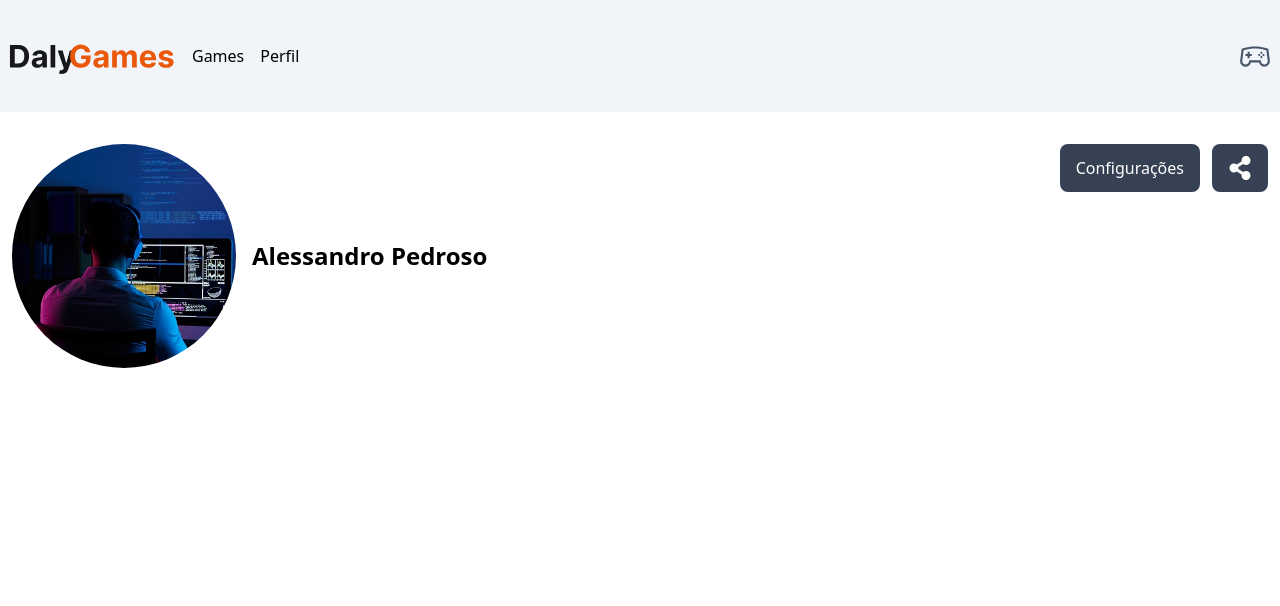
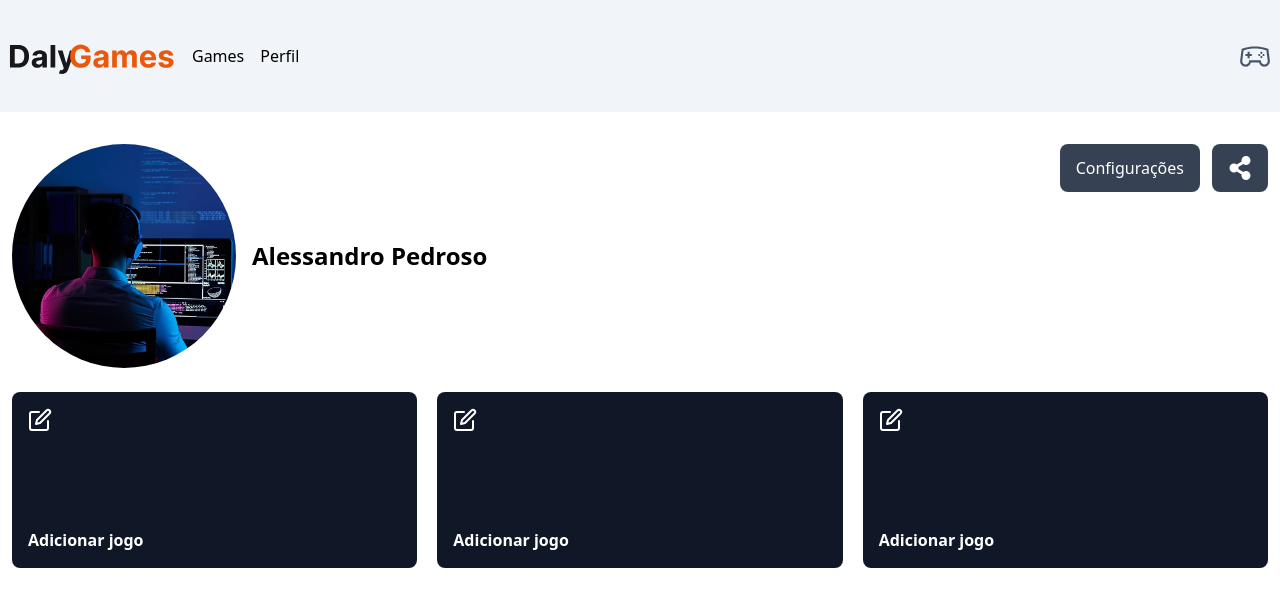
Before and after one commit to AlessandroPedroso/next-delygames, a Next.js app: page /profile in a window 1280 px wide. Shown: the top 606 px of the page. Built offline with nearby package versions, Linux system fonts and the light colour scheme.

Commit message:
projeto finalizado

```diff
--- /dev/null
+++ b/src/app/profile/components/favorite/index.tsx
@@ -0,0 +1,51 @@
+"use client";
+import { useState } from "react";
+import { FiEdit, FiX } from "react-icons/fi";
+
+export function FavoriteCard() {
+  const [input, setInput] = useState("");
+  const [showInput, setShowInput] = useState(false);
+  const [gameName, setGameName] = useState("");
+
+  function handleButton() {
+    setShowInput(!showInput);
+
+    if (input !== "") setGameName(input);
+
+    setInput("");
+  }
+
+  return (
+    <div className="w-full bg-gray-900 p-4 h-44 text-white rounded-lg flex justify-between flex-col">
+      {showInput ? (
+        <div className="flex items-center justify-center gap-3">
+          <input
+            className="w-full rounded-md h-8 text-black px-2 bg-white outline-none"
+            type="text"
+            value={input}
+            onChange={(e) => setInput(e.target.value)}
+          />
+          <button onClick={handleButton}>
+            <FiX size={24} color="#FFF" />
+          </button>
+        </div>
+      ) : (
+        <button
+          className="self-start hover:scale-110 cursor-pointer duration-200 transition-all"
+          onClick={handleButton}
+        >
+          <FiEdit size={24} color="#FFF" />
+        </button>
+      )}
+
+      {gameName && (
+        <div>
+          <span className="text-white">Jogo Favorito:</span>
+          <p className="font-bold text-white">{gameName}</p>
+        </div>
+      )}
+
+      {!gameName && <p className="font-bold text-white">Adicionar jogo</p>}
+    </div>
+  );
+}
--- a/src/app/profile/page.tsx
+++ b/src/app/profile/page.tsx
@@ -1,6 +1,14 @@
 import { Container } from "@/components/container";
+import { Metadata } from "next";
 import Image from "next/image";
 import { FaShareAlt } from "react-icons/fa";
+import { FavoriteCard } from "./components/favorite";
+
+export const metadata: Metadata = {
+  title: "Meu Perfil - Daly Games sua plataforma de jogos!",
+  description:
+    "Perfil Alessandro Pedroso | Daly Games sua plataforma de jogos!",
+};
 
 export default function Profile() {
   return (
@@ -26,6 +34,18 @@
             </button>
           </div>
         </section>
+
+        <section className="flex flex-wrap gap-5 flex-col md:flex-row mb-6">
+          <div className="grow flex-wrap">
+            <FavoriteCard />
+          </div>
+          <div className="grow flex-wrap">
+            <FavoriteCard />
+          </div>
+          <div className="grow flex-wrap">
+            <FavoriteCard />
+          </div>
+        </section>
       </Container>
     </main>
   );
```
